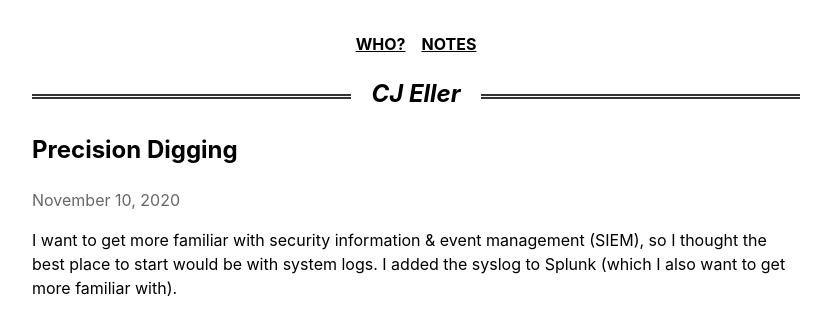
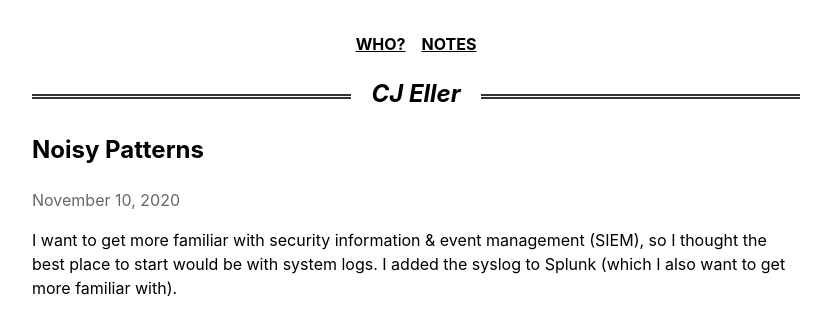
Before and after one commit to cjeller1592/cjeller-site, a Jekyll site: the page built from _posts/2020-11-10-noisy-patterns.md, in a window 1280 px wide. Shown: the top 319 px of the page, without its empty margins (224-1055 px from the left). Built offline with Jekyll 4.4.1, drawn with Linux system fonts in a browser that asks for light colours.

Commit message:
Rename Noisy Patterns post

```diff
--- a/_posts/2020-11-10-precision-digging.md
+++ b/_posts/2020-11-10-noisy-patterns.md
@@ -1,6 +1,6 @@
 ---
 layout: post
-title: Precision Digging
+title: Noisy Patterns
 summary: Journaling about how a basic search of my syslog using Splunk led to action (mostly searching Google).
 ---
 
```
